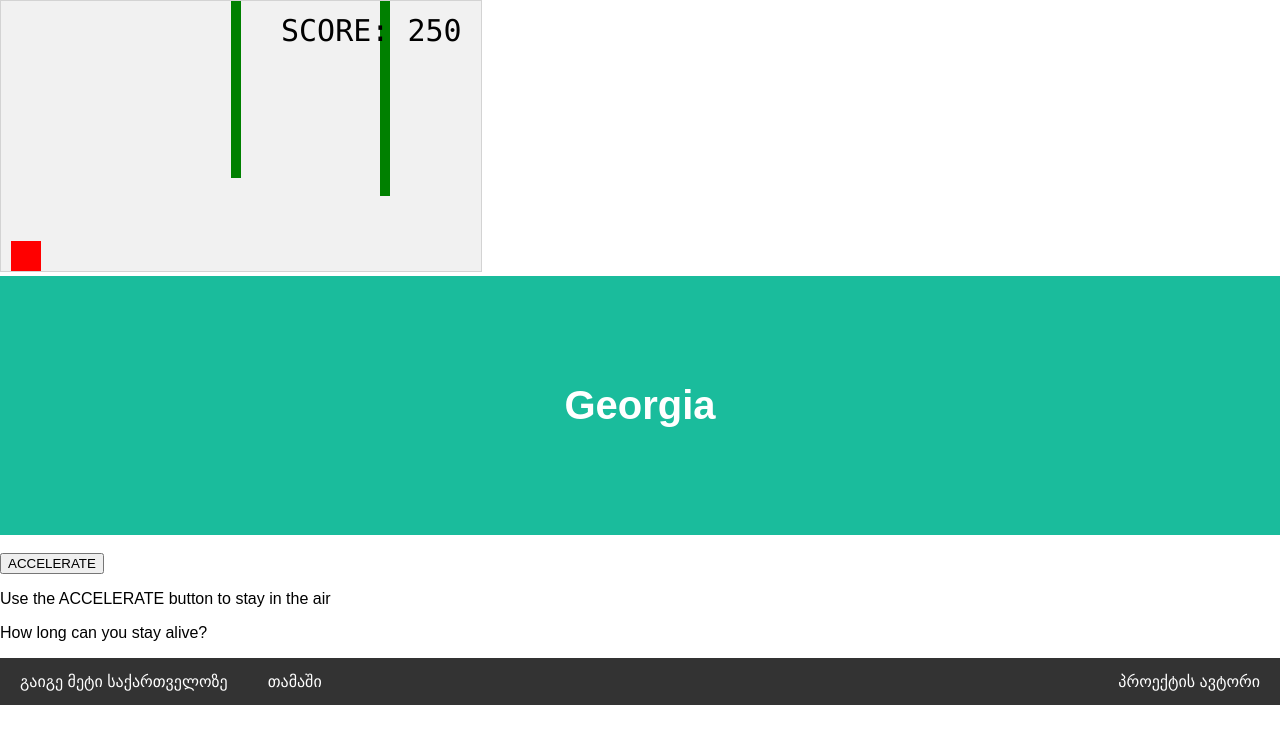
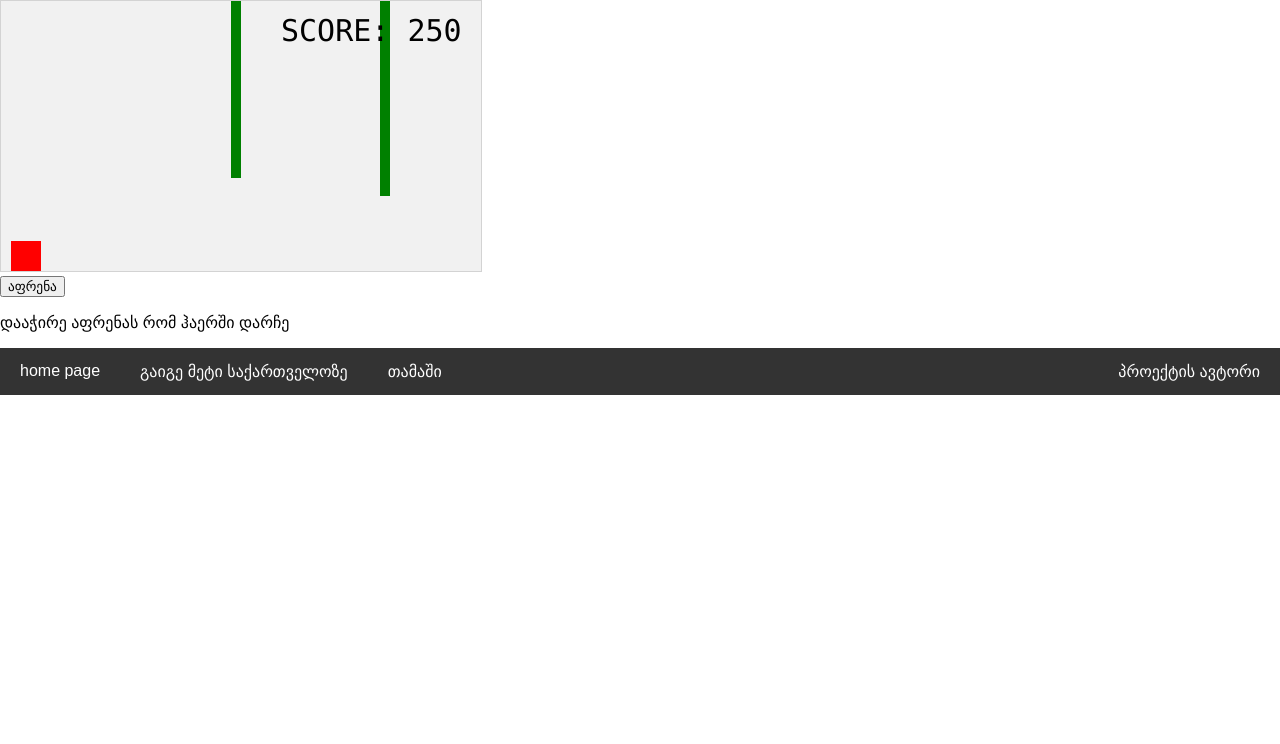
Before and after one commit to goguadzets/gios-saiti, a plain HTML site: page game.html in a window 1280 px wide. Drawn offline with Linux system fonts and the light colour scheme.

Commit message:
Update game.html

```diff
--- a/game.html
+++ b/game.html
@@ -105,12 +105,6 @@ body {
 </style>
 </head>
 <body>
-
-<div class="header">
-  <h1>Georgia</h1>
-
-</div>
-
 
   <meta name="viewport" content="width=device-width, initial-scale=1.0"/>
 <style>
@@ -241,14 +235,15 @@ function accelerate(n) {
 }
 </script>
 <br>
-<button onmousedown="accelerate(-0.2)" onmouseup="accelerate(0.05)">ACCELERATE</button>
-<p>Use the ACCELERATE button to stay in the air</p>
-<p>How long can you stay alive?</p>
+<button onmousedown="accelerate(-0.2)" onmouseup="accelerate(0.05)">აფრენა</button>
+<p>დააჭირე აფრენას რომ ჰაერში დარჩე</p>
+
 
 
 
 
 <div class="navbar">
+  <a href=index.html>home page</a>
   <a href="https://ka.wikipedia.org/wiki/%E1%83%A1%E1%83%90%E1%83%A5%E1%83%90%E1%83%A0%E1%83%97%E1%83%95%E1%83%94%E1%83%9A%E1%83%9D">გაიგე მეტი საქართველოზე</a>
   <a href="https://www.instagram.com/ts.goguadze/" class="right">პროექტის ავტორი</a>
   <a href=game.html>თამაში</a>
```
